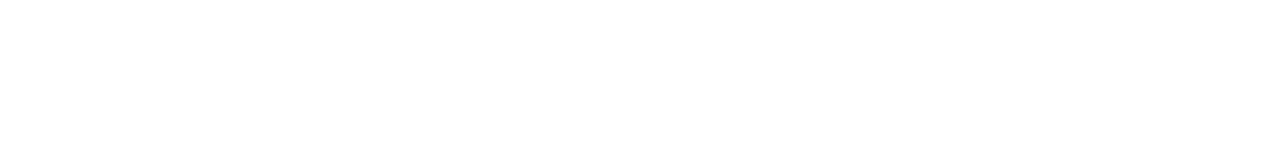
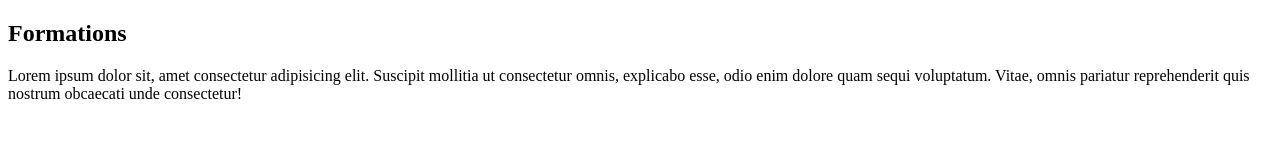
Before and after one commit to dominiatrix/git-mon-cv, a plain HTML site: page index.html in a window 1280 px wide. Drawn offline with Linux system fonts and the light colour scheme.

Commit message:
mise en place de la section formations

```diff
--- a/index.html
+++ b/index.html
@@ -6,7 +6,10 @@
         <link rel="stylesheet" href="style.css">
     </head>
     <body>
-
+ <section>
+  <h2>Formations</h2>
+  <p>Lorem ipsum dolor sit, amet consectetur adipisicing elit. Suscipit mollitia ut consectetur omnis, explicabo esse, odio enim dolore quam sequi voluptatum. Vitae, omnis pariatur reprehenderit quis nostrum obcaecati unde consectetur!</p>
+  </section>
 
     </body>
 
```
